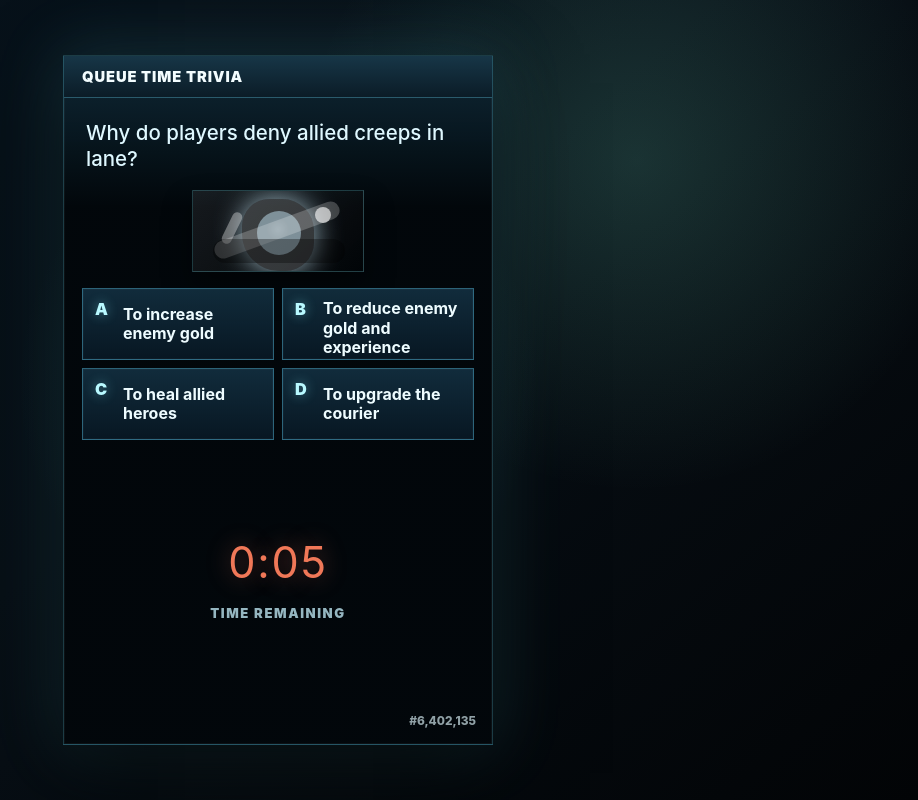
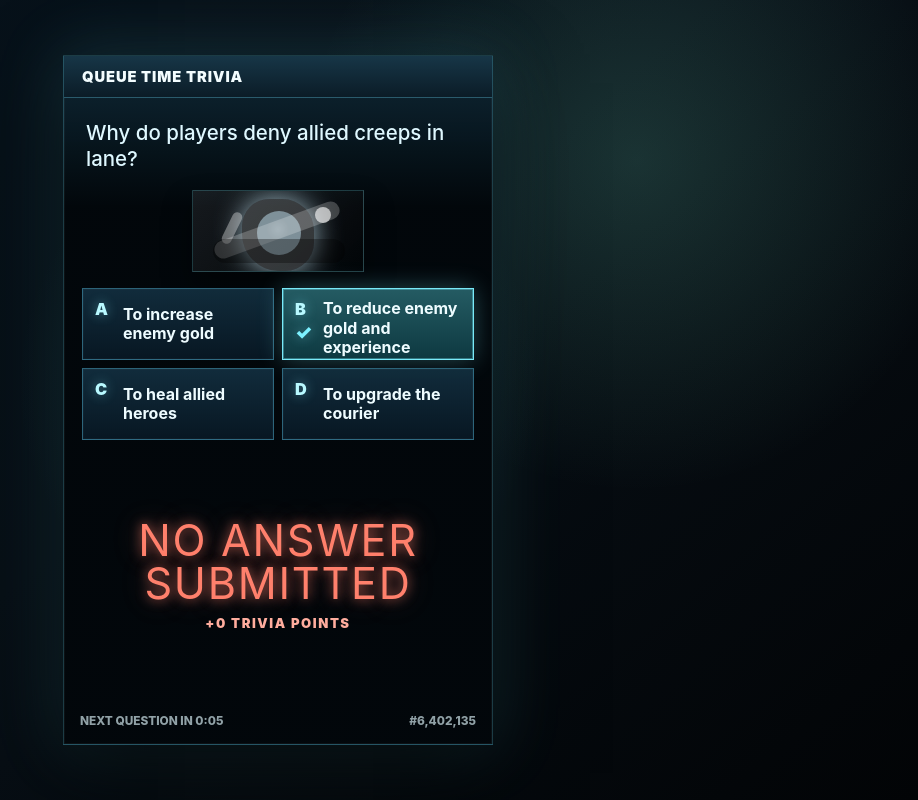
Before and after one commit to rasyidcode/prototyping-with-ai, a React (Vite) app in the folder untitled-project4/: page / in a window 1280 px wide. Shown: the whole page, without its empty margins (362-1280 px from the left). Built offline with nearby package versions, Linux system fonts and the light colour scheme.

Commit message:
feat: implement answer locking mechanism and enhance UI feedback for trivia game

```diff
--- a/untitled-project4/src/App.tsx
+++ b/untitled-project4/src/App.tsx
@@ -5,10 +5,15 @@
 import { loadStats, saveStats } from "./lib/storage";
 import type { TriviaStats } from "./types";
 
+const ANSWER_SECONDS = 15;
+const REVEAL_SECONDS = 5;
+const QUESTION_CYCLE_SECONDS = ANSWER_SECONDS + REVEAL_SECONDS;
+
 type AnswerState =
   | { status: "idle" }
+  | { status: "locked"; selectedIndex: number; remainingSecondsAtLock: number }
   | {
-      status: "answered";
+      status: "revealed";
       selectedIndex: number;
       isCorrect: boolean;
       points: number;
@@ -57,27 +62,43 @@
   const [answeredQuestions, setAnsweredQuestions] = useState<Record<string, AnswerState>>({});
 
   const liveState = useMemo(
-    () => (questions.length > 0 ? getLiveTriviaState({ nowMs, pool: questions }) : null),
+    () =>
+      questions.length > 0
+        ? getLiveTriviaState({ nowMs, pool: questions, questionSeconds: QUESTION_CYCLE_SECONDS })
+        : null,
     [nowMs],
   );
 
+  const answerRemainingSeconds = liveState
+    ? Math.max(liveState.remainingSeconds - REVEAL_SECONDS, 0)
+    : 0;
   const answerKey = liveState ? makeAnswerKey(liveState.questionNumber) : "no-question";
-  const answerState = answeredQuestions[answerKey] ?? { status: "idle" };
+  const answerState = useMemo<AnswerState>(
+    () => answeredQuestions[answerKey] ?? { status: "idle" },
+    [answeredQuestions, answerKey],
+  );
 
   useEffect(() => {
     const timer = window.setInterval(() => setNowMs(Date.now()), 250);
     return () => window.clearInterval(timer);
   }, []);
 
-  const completeQuestion = useCallback(
-    (nextAnswerState: Exclude<AnswerState, { status: "idle" }>, isCorrect: boolean) => {
-      const points = nextAnswerState.points;
-      const nextStreak = nextAnswerState.status === "answered" && isCorrect ? run.streak + 1 : 0;
-
+  const storeAnswerState = useCallback(
+    (nextAnswerState: AnswerState) => {
       setAnsweredQuestions((current) => {
         const entries = Object.entries({ ...current, [answerKey]: nextAnswerState });
         return Object.fromEntries(entries.slice(-60));
       });
+    },
+    [answerKey],
+  );
+
+  const completeQuestion = useCallback(
+    (nextAnswerState: Exclude<AnswerState, { status: "idle" } | { status: "locked" }>, isCorrect: boolean) => {
+      const points = nextAnswerState.points;
+      const nextStreak = nextAnswerState.status === "revealed" && isCorrect ? run.streak + 1 : 0;
+
+      storeAnswerState(nextAnswerState);
 
       setRun((current) => {
         const nextRun = {
@@ -104,27 +125,41 @@
         return nextRun;
       });
     },
-    [answerKey, run.streak, stats],
+    [run.streak, stats, storeAnswerState],
   );
 
-  const recordAnswer = useCallback(
+  const lockAnswer = useCallback(
     (selectedIndex: number, remainingSeconds: number) => {
       if (!liveState || answerState.status !== "idle") {
         return;
       }
 
-      const isCorrect = selectedIndex === liveState.question.answerIndex;
+      storeAnswerState({
+        status: "locked",
+        selectedIndex,
+        remainingSecondsAtLock: remainingSeconds,
+      });
+    },
+    [answerState.status, liveState, storeAnswerState],
+  );
+
+  const revealLockedAnswer = useCallback(() => {
+    if (!liveState || answerState.status !== "locked") {
+      return;
+    }
+
+    const isCorrect = answerState.selectedIndex === liveState.question.answerIndex;
     const scoreResult = calculateScore({
       isCorrect,
-        timeRemaining: remainingSeconds,
-        questionTime: liveState.totalSeconds,
+      timeRemaining: answerState.remainingSecondsAtLock,
+      questionTime: ANSWER_SECONDS,
       streak: run.streak,
     });
 
     completeQuestion(
       {
-          status: "answered",
-          selectedIndex,
+        status: "revealed",
+        selectedIndex: answerState.selectedIndex,
         isCorrect,
         points: scoreResult.points,
         timeBonus: scoreResult.timeBonus,
@@ -132,9 +167,7 @@
       },
       isCorrect,
     );
-    },
-    [answerState.status, completeQuestion, liveState, run.streak],
-  );
+  }, [answerState, completeQuestion, liveState, run.streak]);
 
   const recordTimeout = useCallback(() => {
     if (!liveState || answerState.status !== "idle") {
@@ -153,17 +186,24 @@
   }, [answerState.status, completeQuestion, liveState]);
 
   useEffect(() => {
-    if (!liveState || answerState.status !== "idle") {
+    if (!liveState || answerState.status === "revealed" || answerState.status === "timed-out") {
       return undefined;
     }
 
     const timeout = window.setTimeout(
-      () => recordTimeout(),
-      Math.max(liveState.remainingSeconds * 1000 - 100, 0),
+      () => {
+        if (answerState.status === "locked") {
+          revealLockedAnswer();
+          return;
+        }
+
+        recordTimeout();
+      },
+      Math.max(answerRemainingSeconds * 1000, 0),
     );
 
     return () => window.clearTimeout(timeout);
-  }, [answerState.status, liveState, recordTimeout]);
+  }, [answerRemainingSeconds, answerState.status, liveState, recordTimeout, revealLockedAnswer]);
 
   if (!liveState) {
     return (
@@ -176,10 +216,12 @@
     );
   }
 
-  const isComplete = answerState.status !== "idle";
+  const isLocked = answerState.status === "locked";
+  const isRevealed = answerState.status === "revealed" || answerState.status === "timed-out";
+  const isDisabled = isLocked || isRevealed;
   const resultLabel = answerState.status === "timed-out"
     ? "NO ANSWER SUBMITTED"
-    : answerState.status === "answered"
+    : answerState.status === "revealed"
       ? answerState.isCorrect
         ? "CORRECT"
         : "INCORRECT"
@@ -188,7 +230,7 @@
 
   return (
     <main className="app-shell">
-      <article className={"trivia-card " + (isComplete ? "is-answered" : "")} aria-label="Queue time trivia">
+      <article className={"trivia-card " + (isRevealed ? "is-answered" : "")} aria-label="Queue time trivia">
         <header className="card-header">QUEUE TIME TRIVIA</header>
 
         <section className="question-stage">
@@ -205,22 +247,25 @@
           {liveState.question.choices.map((choice, index) => {
             const letter = String.fromCharCode(65 + index);
             const isSelected =
-              answerState.status === "answered" && answerState.selectedIndex === index;
+              (answerState.status === "locked" || answerState.status === "revealed") &&
+              answerState.selectedIndex === index;
             const isCorrectAnswer =
-              isComplete && liveState.question.answerIndex === index;
+              isRevealed && liveState.question.answerIndex === index;
             const stateClass = isCorrectAnswer
               ? "answer-correct"
+              : answerState.status === "revealed" && isSelected
+                ? "answer-wrong"
                 : isSelected
-                ? "answer-wrong"
+                  ? "answer-locked"
                   : "";
 
             return (
               <button
                 aria-label={"Answer " + letter + ": " + choice}
                 className={"answer-button " + stateClass}
-                disabled={isComplete}
+                disabled={isDisabled}
                 key={choice}
-                onClick={() => recordAnswer(index, liveState.remainingSeconds)}
+                onClick={() => lockAnswer(index, answerRemainingSeconds)}
                 type="button"
               >
                 <span className="answer-letter">{letter}</span>
@@ -231,21 +276,21 @@
         </section>
 
         <section className="result-stage" aria-live="polite">
-          {isComplete ? (
-            <div className={answerState.status === "answered" && answerState.isCorrect ? "result result-correct" : "result result-wrong"} role="status">
+          {isRevealed ? (
+            <div className={answerState.status === "revealed" && answerState.isCorrect ? "result result-correct" : "result result-wrong"} role="status">
               <strong>{resultLabel}</strong>
               <span>+{answerState.points} TRIVIA POINTS</span>
             </div>
           ) : (
             <div className="timer-readout">
-              <strong>0:{liveState.remainingSeconds.toString().padStart(2, "0")}</strong>
-              <span>TIME REMAINING</span>
+              <strong>0:{answerRemainingSeconds.toString().padStart(2, "0")}</strong>
+              <span>{isLocked ? "ANSWER LOCKED" : "TIME REMAINING"}</span>
             </div>
           )}
         </section>
 
         <footer className="card-footer">
-          {isComplete ? (
+          {isRevealed ? (
             <span>NEXT QUESTION IN 0:{liveState.remainingSeconds.toString().padStart(2, "0")}</span>
           ) : (
             <span />
--- a/untitled-project4/src/styles.css
+++ b/untitled-project4/src/styles.css
@@ -252,6 +252,23 @@
   word-break: normal;
 }
 
+.answer-locked {
+  border-color: rgba(125, 241, 255, 0.72);
+  background: linear-gradient(180deg, rgba(30, 70, 84, 0.98), rgba(10, 38, 52, 0.98));
+  box-shadow: 0 0 0 1px rgba(125, 241, 255, 0.22) inset;
+}
+
+.answer-locked .answer-letter::after {
+  content: "•";
+  position: absolute;
+  left: 2px;
+  top: 24px;
+  display: block;
+  color: var(--cyan);
+  font-size: 1rem;
+  line-height: 1;
+}
+
 .answer-correct {
   border-color: rgba(125, 241, 255, 0.96);
   background: linear-gradient(180deg, rgba(37, 93, 101, 0.98), rgba(14, 58, 66, 0.98));
```
Also changed, not shown: 1 other file (tests, documents, lock files or other folders). Lines whose indentation alone changed are shown as unchanged.
